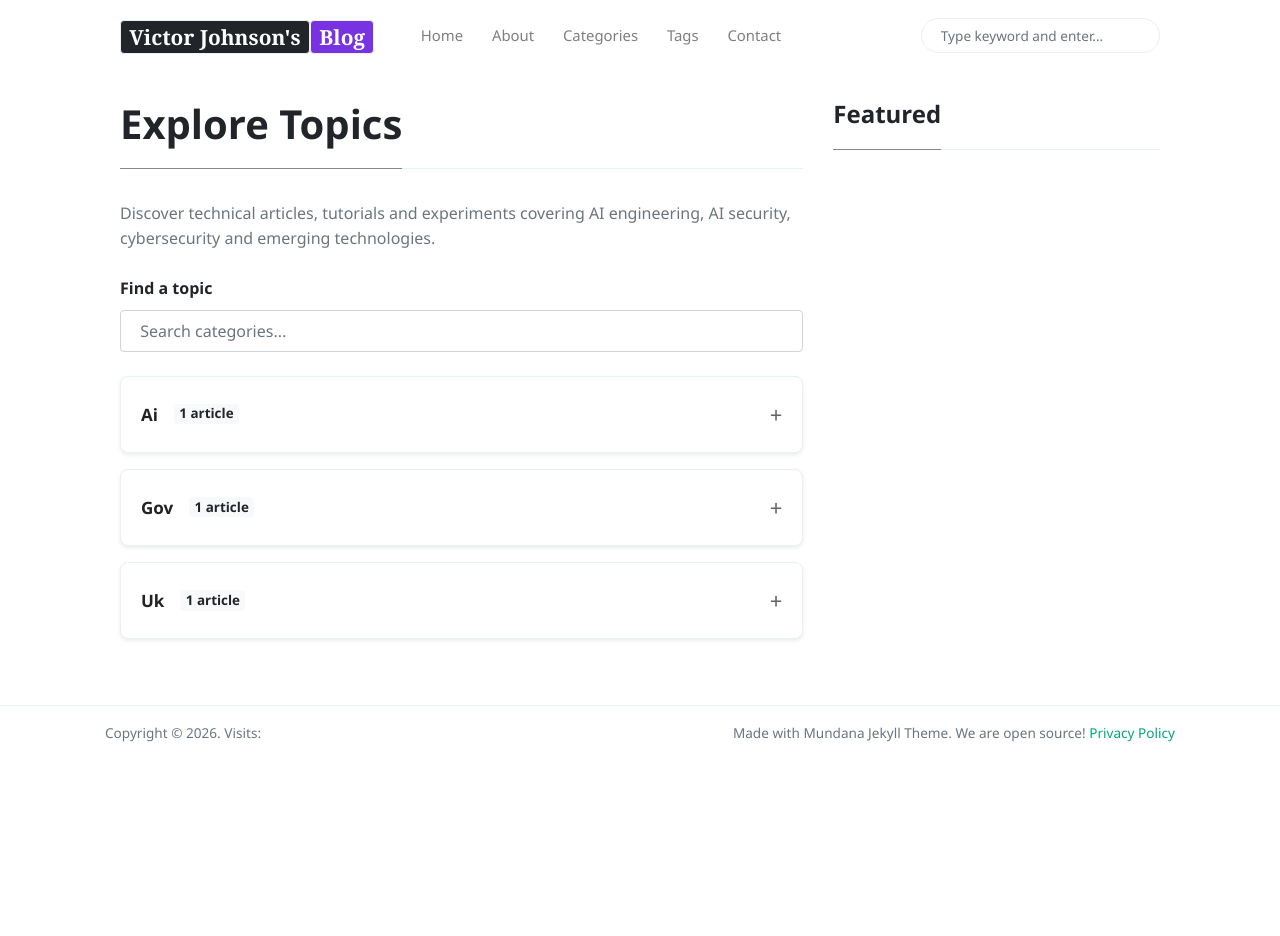
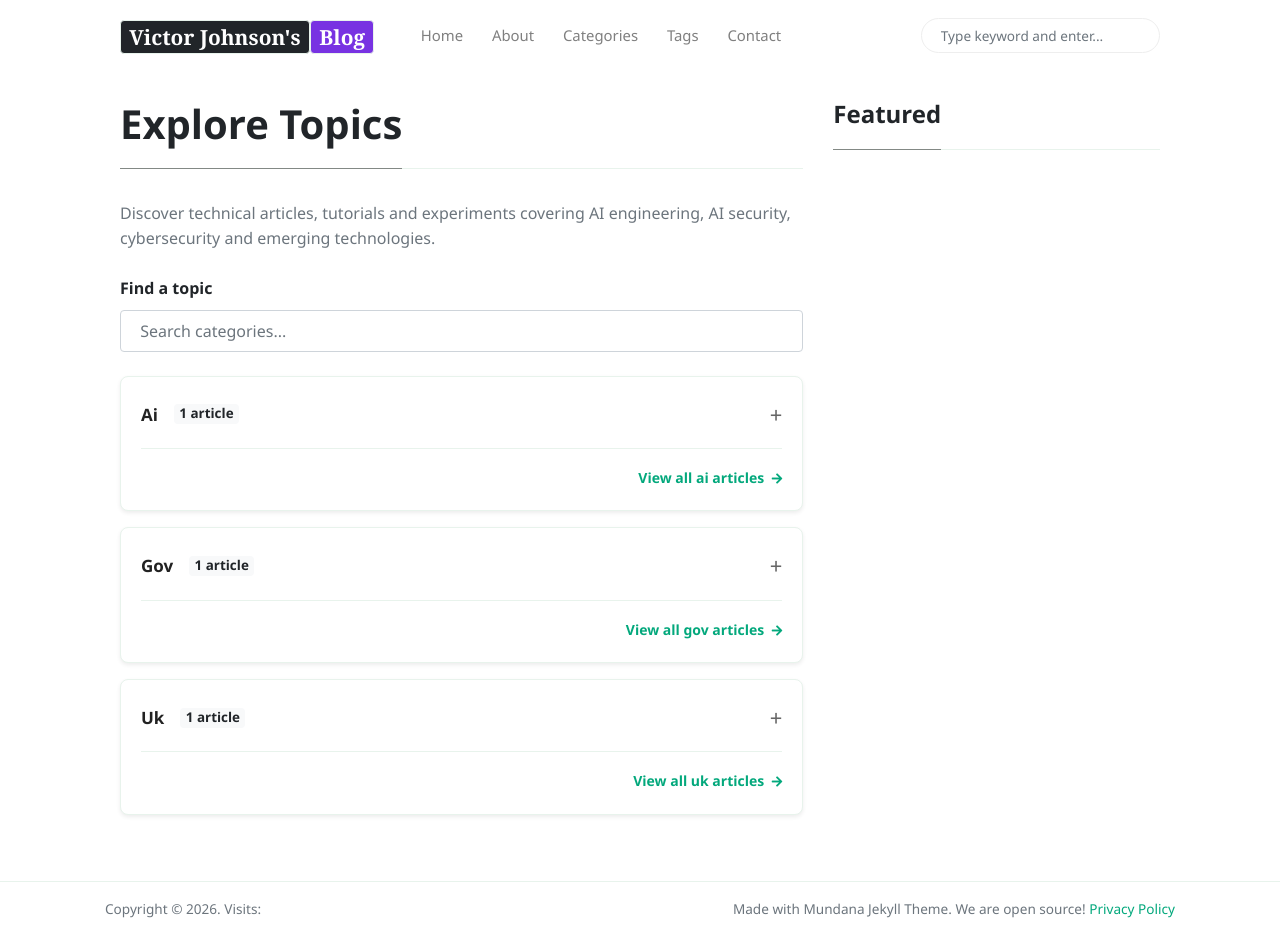
Before and after one commit to victorjohnsonk/blog, a Jekyll site: the page built from _pages/categories.html, in a window 1280 px wide and 936 px high. Built offline with Jekyll 4.4.1, drawn with Linux system fonts in a browser that asks for light colours; nearby versions of some CDN libraries.

Commit message:
Update categories.html

```diff
--- a/_pages/categories.html
+++ b/_pages/categories.html
@@ -8,7 +8,7 @@
 <div class="container">
     <div class="row justify-content-center">
 
-        <div class="col-md-8">
+        <main class="col-md-8">
 
             <h1 class="font-weight-bold spanborder">
                 <span>Explore Topics</span>
@@ -24,6 +24,7 @@
                 <label for="categorySearch" class="font-weight-bold">
                     Find a topic
                 </label>
+
                 <input
                     type="search"
                     id="categorySearch"
@@ -42,9 +43,11 @@
                 {% assign category_name = category[0] %}
                 {% assign category_posts = category[1] %}
                 {% assign category_slug = category_name | slugify %}
+                {% assign category_url = category_slug | prepend: '/categories/' | append: '/' | relative_url %}
 
-                <div class="col-12 mb-3 category-item"
-                     data-category="{{ category_name | downcase | escape }}">
+                <div
+                    class="col-12 mb-3 category-item"
+                    data-category="{{ category_name | downcase | escape }}">
 
                     <div class="card shadow-sm">
 
@@ -73,13 +76,16 @@
 
                                     <ul class="list-unstyled mb-0">
 
-                                        {% for post in category_posts %}
+                                        {% assign sorted_posts = category_posts | sort: "date" | reverse %}
+
+                                        {% for post in sorted_posts limit: 5 %}
 
                                         <li class="py-3 border-top">
 
-                                            <a class="font-weight-bold"
-                                               href="{{ post.url | relative_url }}">
-                                                {{ post.title }}
+                                            <a
+                                                class="font-weight-bold"
+                                                href="{{ post.url | relative_url }}">
+                                                {{ post.title | escape }}
                                             </a>
 
                                             <div class="small text-muted mt-1">
@@ -87,13 +93,17 @@
                                             </div>
 
                                             {% if post.description %}
+
                                             <p class="text-muted small mt-2 mb-0">
                                                 {{ post.description | strip_html | truncatewords: 25 }}
                                             </p>
+
                                             {% elsif post.excerpt %}
+
                                             <p class="text-muted small mt-2 mb-0">
                                                 {{ post.excerpt | strip_html | truncatewords: 25 }}
                                             </p>
+
                                             {% endif %}
 
                                         </li>
@@ -102,9 +112,35 @@
 
                                     </ul>
 
+                                    {% if category_posts.size > 5 %}
+
+                                    <p class="small text-muted mt-3 mb-0">
+                                        Showing the 5 most recent articles.
+                                    </p>
+
+                                    {% endif %}
+
                                 </div>
 
                             </details>
+
+                            <div class="category-footer mt-3 pt-3 border-top">
+
+                                <a
+                                    class="category-link font-weight-bold"
+                                    href="{{ category_url }}"
+                                    aria-label="View all articles in {{ category_name | escape }}">
+
+                                    View all {{ category_name | replace: '-', ' ' }} articles
+
+                                    <i
+                                        class="fas fa-arrow-right ml-1"
+                                        aria-hidden="true">
+                                    </i>
+
+                                </a>
+
+                            </div>
 
                         </div>
 
@@ -116,18 +152,19 @@
 
             </div>
 
-            <p id="noCategories"
-               class="text-muted text-center py-4"
-               role="status"
-               style="display: none;">
+            <p
+                id="noCategories"
+                class="text-muted text-center py-4"
+                role="status"
+                style="display: none;">
                 No matching categories found.
             </p>
 
-        </div>
+        </main>
 
-        <div class="col-md-4">
+        <aside class="col-md-4">
             {% include sidebar-featured.html %}
-        </div>
+        </aside>
 
     </div>
 </div>
@@ -177,6 +214,38 @@
     outline: 2px solid #007bff;
     outline-offset: 4px;
 }
+
+.category-footer {
+    text-align: right;
+}
+
+.category-link {
+    font-size: 14px;
+    text-decoration: none;
+}
+
+.category-link:hover {
+    text-decoration: underline;
+}
+
+.category-link i {
+    font-size: 12px;
+    transition: transform 0.2s ease;
+}
+
+.category-link:hover i {
+    transform: translateX(3px);
+}
+
+@media (max-width: 576px) {
+    .category-footer {
+        text-align: left;
+    }
+
+    .category-heading {
+        font-size: 16px;
+    }
+}
 </style>
 
 <script>
```
